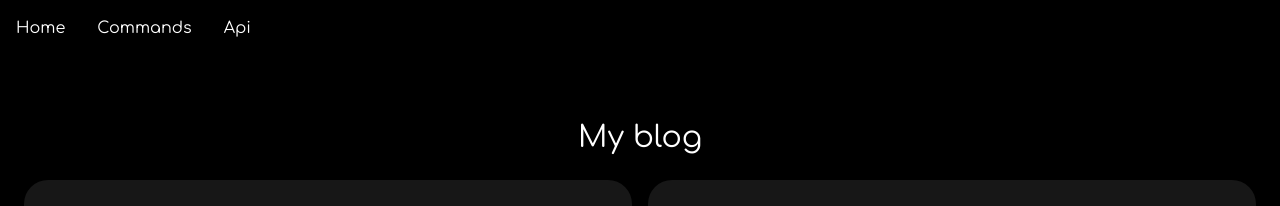
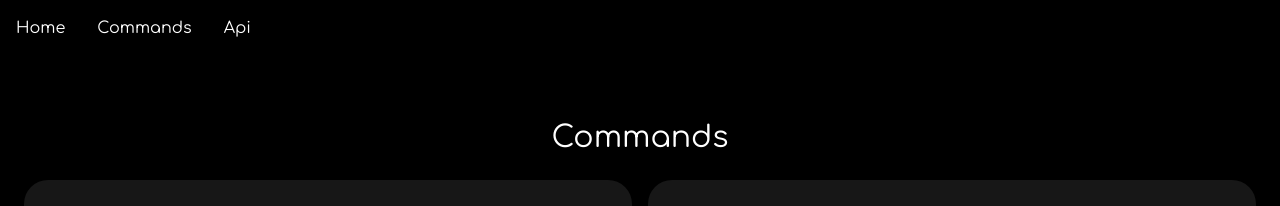
Before and after one commit to tapnisu/tapris.tapni.su, a Next.js app: page /commands in a window 1280 px wide. Shown: the top 206 px of the page. Built offline with nearby package versions, Linux system fonts and the light colour scheme.

Commit message:
Updated title in commands

```diff
--- a/pages/commands.tsx
+++ b/pages/commands.tsx
@@ -20,7 +20,7 @@ const Commands: NextPage = ({ data }: any) => {
 				<Nav />
 
 				<div>
-					<h1 className="pt-16 text-3xl text-center">My blog</h1>
+					<h1 className="pt-16 text-3xl text-center">Commands</h1>
 
 					<div className="grid p-4 grid-cols-1 md:grid-cols-2">
 						{data.commands
```
